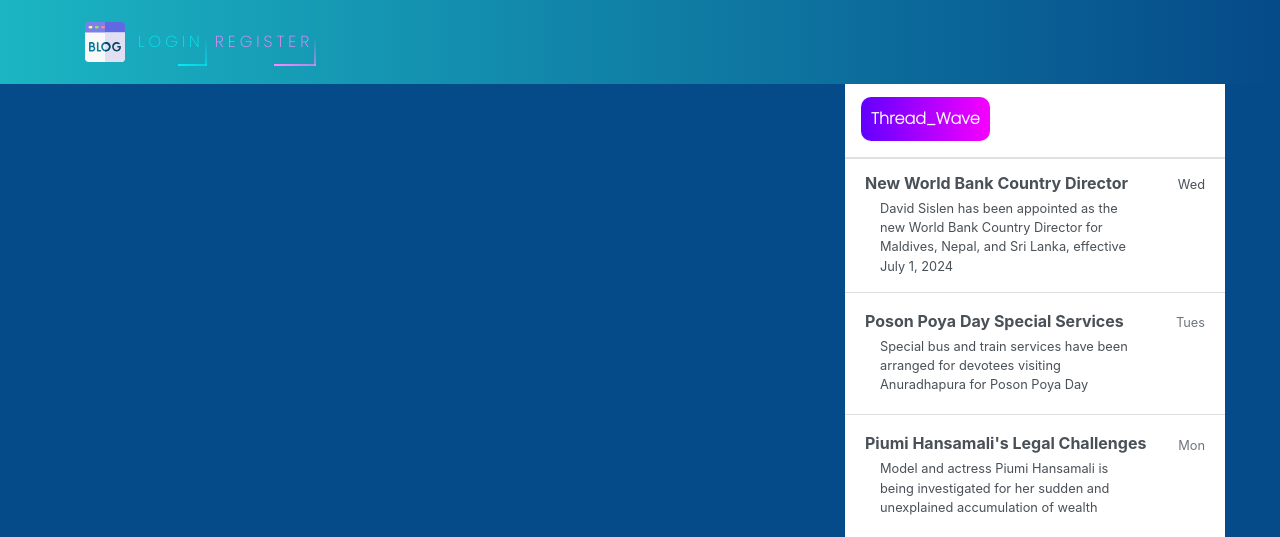
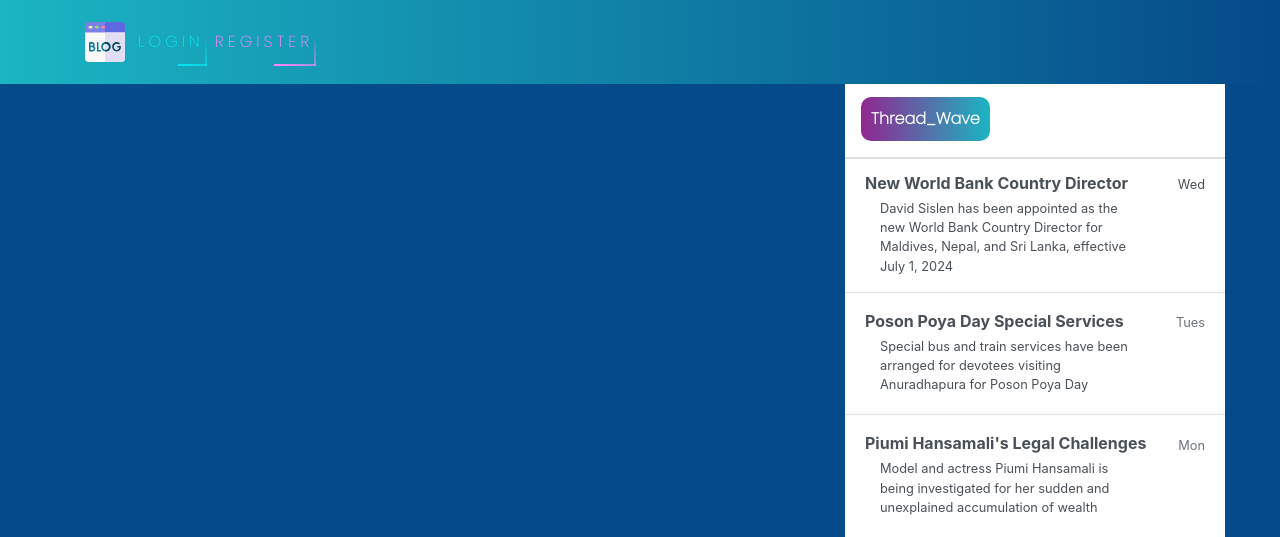
Before and after one commit to Sandudil/djangoblog, a Django app: template blogproj/blog/templates/blog/base.html in a window 1280 px wide. Shown: the top 537 px of the page. Run offline with Django 4.2, Linux system fonts and the light colour scheme; the template is opened without the code that fills it, so the values that code supplies are empty; some libraries are stand-ins or nearby versions.

Commit message:
Update main.css

```diff
--- a/blogproj/blog/static/blog/main.css
+++ b/blogproj/blog/static/blog/main.css
@@ -202,7 +202,7 @@ body {
 }
 #gist-btn{
     color: black;
-    background: linear-gradient(270deg, rgb(247, 0, 255) 0%, rgb(98, 0, 255) 100%);
+    background: linear-gradient(270deg, rgb(27,181,195) 0%, rgb(145,39,143) 100%);
     padding: 10px;
     color: white;
     font-family: 'Poppins', sans-serif;
```
